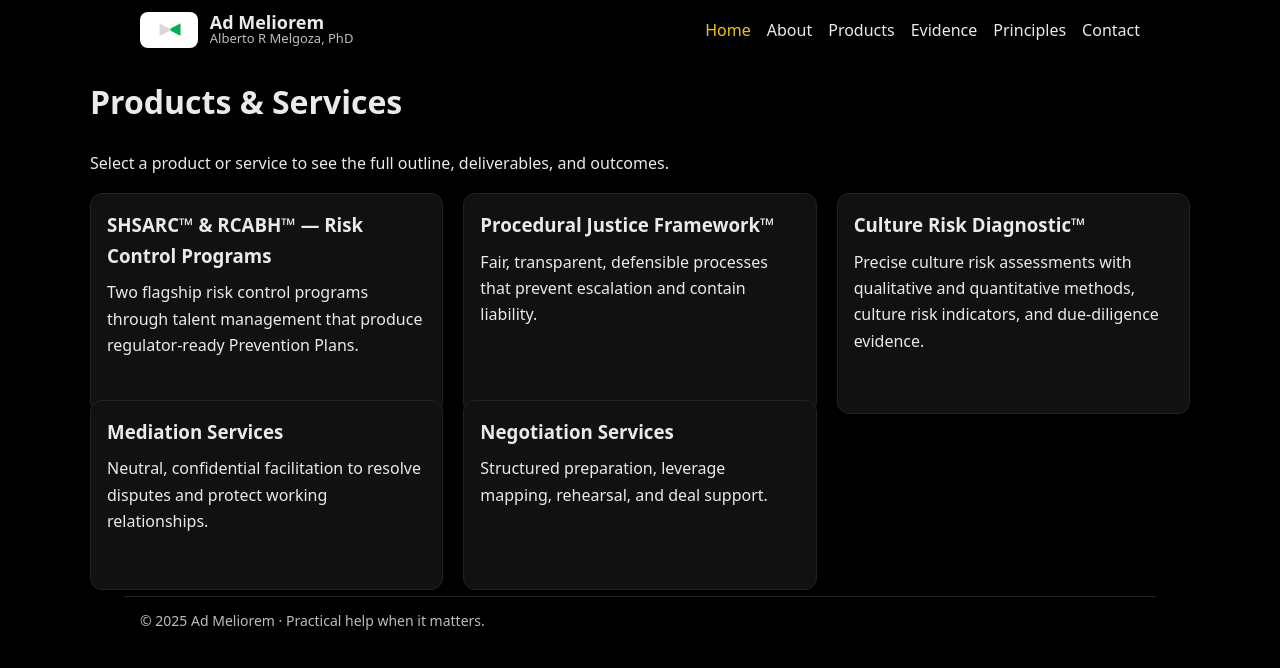
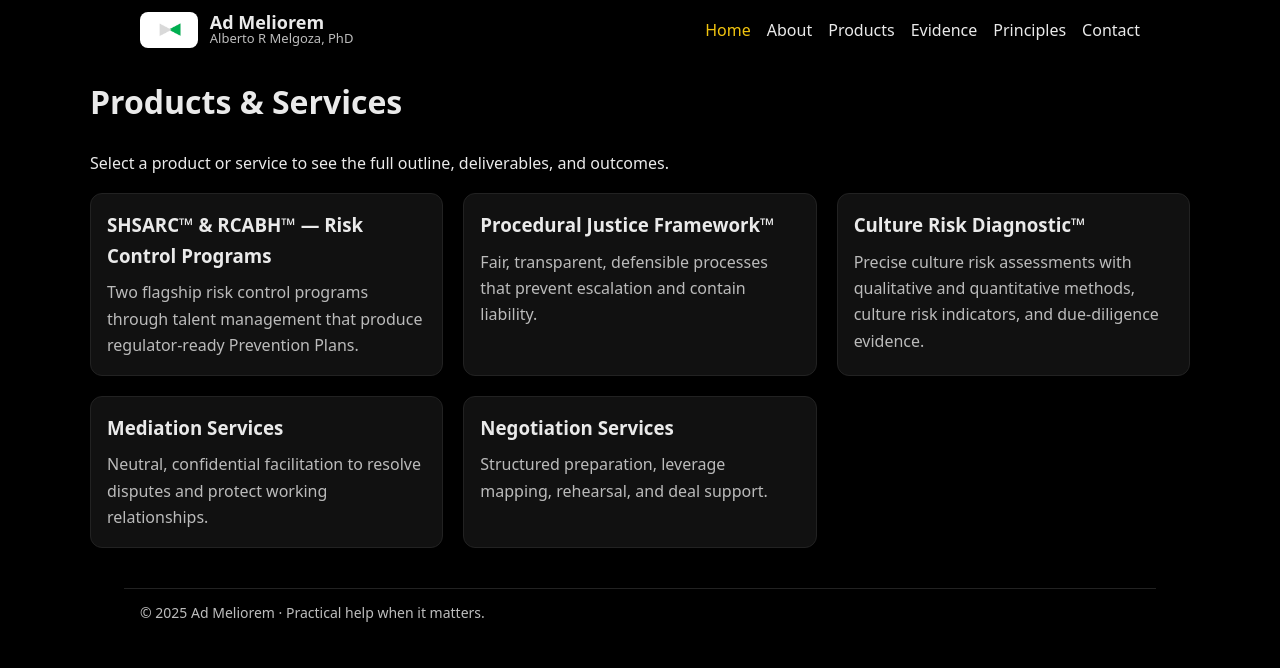
Before and after one commit to AlbertoRMelgoza/AdMeliorem, a Next.js app: page /products in a window 1280 px wide. Shown: the top 668 px of the page. Built offline with nearby package versions, Linux system fonts and the light colour scheme.

Commit message:
Update page.tsx

```diff
--- a/app/products/page.tsx
+++ b/app/products/page.tsx
@@ -9,17 +9,24 @@ export const metadata = {
 export default function ProductsIndex() {
   const wrap: CSSProperties = { maxWidth: 1100, margin: "28px auto", padding: "0 16px", lineHeight: 1.65 };
 
-  // Equal-height responsive grid
+  // Responsive grid
   const grid: CSSProperties = {
     display: "grid",
     gridTemplateColumns: "repeat(auto-fit, minmax(280px, 1fr))",
     gap: 20,
-    alignItems: "stretch",
   };
 
-  // Card fills full height; flex keeps spacing consistent
+  // Link becomes a flex container so the card can stretch
+  const linkStyle: CSSProperties = {
+    display: "flex",
+    height: "100%",
+    color: "inherit",
+    textDecoration: "none",
+  };
+
+  // Card fills height; column layout keeps spacing tidy
   const card: CSSProperties = {
-    height: "100%",
+    flex: 1,
     display: "flex",
     flexDirection: "column",
     justifyContent: "space-between",
@@ -30,11 +37,29 @@ export default function ProductsIndex() {
     transition: "border-color .15s ease, box-shadow .15s ease",
   };
 
-  // Make the link fill the grid cell so the card can stretch
-  const linkStyle: CSSProperties = { display: "block", height: "100%", color: "inherit", textDecoration: "none" };
+  // Title clamp (prevents tall titles from blowing up height)
+  const h3: CSSProperties = {
+    margin: "0 0 8px 0",
+    display: "-webkit-box",
+    WebkitLineClamp: 2,
+    WebkitBoxOrient: "vertical",
+    overflow: "hidden",
+  };
 
-  // Small title style tweak so top alignment is consistent
-  const h3: CSSProperties = { margin: "0 0 8px 0" };
+  // (Optional) give blurb a tiny min height so rows are super even
+  const blurb: CSSProperties = { margin: 0, color: "#bbb", minHeight: 56 }; // ~3 lines on your font/size
+
+  // Hover polish
+  const hoverOn = (e: React.MouseEvent<HTMLAnchorElement>) => {
+    const cardEl = e.currentTarget.firstElementChild as HTMLElement;
+    cardEl.style.borderColor = "#333";
+    cardEl.style.boxShadow = "0 6px 16px rgba(0,0,0,.35)";
+  };
+  const hoverOff = (e: React.MouseEvent<HTMLAnchorElement>) => {
+    const cardEl = e.currentTarget.firstElementChild as HTMLElement;
+    cardEl.style.borderColor = "#222";
+    cardEl.style.boxShadow = "none";
+  };
 
   return (
     <main style={wrap}>
@@ -44,74 +69,59 @@ export default function ProductsIndex() {
       </p>
 
       <div style={grid}>
-        <a href="/products/shsarc-rcabh" style={linkStyle}
-           onMouseEnter={(e) => { (e.currentTarget.firstElementChild as HTMLElement).style.borderColor = "#333"; (e.currentTarget.firstElementChild as HTMLElement).style.boxShadow = "0 6px 16px rgba(0,0,0,.35)"; }}
-           onMouseLeave={(e) => { (e.currentTarget.firstElementChild as HTMLElement).style.borderColor = "#222"; (e.currentTarget.firstElementChild as HTMLElement).style.boxShadow = "none"; }}>
-          <div style={card}>
+        <a href="/products/shsarc-rcabh" style={linkStyle} onMouseEnter={hoverOn} onMouseLeave={hoverOff}>
+          <article style={card}>
             <div>
               <h3 style={h3}>SHSARC™ &amp; RCABH™ — Risk Control Programs</h3>
-              <p style={{ margin: 0 }}>
+              <p style={blurb}>
                 Two flagship risk control programs through talent management that produce regulator-ready Prevention Plans.
               </p>
             </div>
-            <div style={{ height: 4 }} />
-          </div>
+          </article>
         </a>
 
-        <a href="/products/procedural-justice-framework" style={linkStyle}
-           onMouseEnter={(e) => { (e.currentTarget.firstElementChild as HTMLElement).style.borderColor = "#333"; (e.currentTarget.firstElementChild as HTMLElement).style.boxShadow = "0 6px 16px rgba(0,0,0,.35)"; }}
-           onMouseLeave={(e) => { (e.currentTarget.firstElementChild as HTMLElement).style.borderColor = "#222"; (e.currentTarget.firstElementChild as HTMLElement).style.boxShadow = "none"; }}>
-          <div style={card}>
+        <a href="/products/procedural-justice-framework" style={linkStyle} onMouseEnter={hoverOn} onMouseLeave={hoverOff}>
+          <article style={card}>
             <div>
               <h3 style={h3}>Procedural Justice Framework™</h3>
-              <p style={{ margin: 0 }}>
+              <p style={blurb}>
                 Fair, transparent, defensible processes that prevent escalation and contain liability.
               </p>
             </div>
-            <div style={{ height: 4 }} />
-          </div>
+          </article>
         </a>
 
-        <a href="/products/culture-risk-diagnostic" style={linkStyle}
-           onMouseEnter={(e) => { (e.currentTarget.firstElementChild as HTMLElement).style.borderColor = "#333"; (e.currentTarget.firstElementChild as HTMLElement).style.boxShadow = "0 6px 16px rgba(0,0,0,.35)"; }}
-           onMouseLeave={(e) => { (e.currentTarget.firstElementChild as HTMLElement).style.borderColor = "#222"; (e.currentTarget.firstElementChild as HTMLElement).style.boxShadow = "none"; }}>
-          <div style={card}>
+        <a href="/products/culture-risk-diagnostic" style={linkStyle} onMouseEnter={hoverOn} onMouseLeave={hoverOff}>
+          <article style={card}>
             <div>
               <h3 style={h3}>Culture Risk Diagnostic™</h3>
-              <p style={{ margin: 0 }}>
+              <p style={blurb}>
                 Precise culture risk assessments with qualitative and quantitative methods, culture risk indicators, and due-diligence evidence.
               </p>
             </div>
-            <div style={{ height: 4 }} />
-          </div>
+          </article>
         </a>
 
-        <a href="/products/mediation" style={linkStyle}
-           onMouseEnter={(e) => { (e.currentTarget.firstElementChild as HTMLElement).style.borderColor = "#333"; (e.currentTarget.firstElementChild as HTMLElement).style.boxShadow = "0 6px 16px rgba(0,0,0,.35)"; }}
-           onMouseLeave={(e) => { (e.currentTarget.firstElementChild as HTMLElement).style.borderColor = "#222"; (e.currentTarget.firstElementChild as HTMLElement).style.boxShadow = "none"; }}>
-          <div style={card}>
+        <a href="/products/mediation" style={linkStyle} onMouseEnter={hoverOn} onMouseLeave={hoverOff}>
+          <article style={card}>
             <div>
               <h3 style={h3}>Mediation Services</h3>
-              <p style={{ margin: 0 }}>
+              <p style={blurb}>
                 Neutral, confidential facilitation to resolve disputes and protect working relationships.
               </p>
             </div>
-            <div style={{ height: 4 }} />
-          </div>
+          </article>
         </a>
 
-        <a href="/products/negotiation" style={linkStyle}
-           onMouseEnter={(e) => { (e.currentTarget.firstElementChild as HTMLElement).style.borderColor = "#333"; (e.currentTarget.firstElementChild as HTMLElement).style.boxShadow = "0 6px 16px rgba(0,0,0,.35)"; }}
-           onMouseLeave={(e) => { (e.currentTarget.firstElementChild as HTMLElement).style.borderColor = "#222"; (e.currentTarget.firstElementChild as HTMLElement).style.boxShadow = "none"; }}>
-          <div style={card}>
+        <a href="/products/negotiation" style={linkStyle} onMouseEnter={hoverOn} onMouseLeave={hoverOff}>
+          <article style={card}>
             <div>
               <h3 style={h3}>Negotiation Services</h3>
-              <p style={{ margin: 0 }}>
+              <p style={blurb}>
                 Structured preparation, leverage mapping, rehearsal, and deal support.
               </p>
             </div>
-            <div style={{ height: 4 }} />
-          </div>
+          </article>
         </a>
       </div>
     </main>
```
